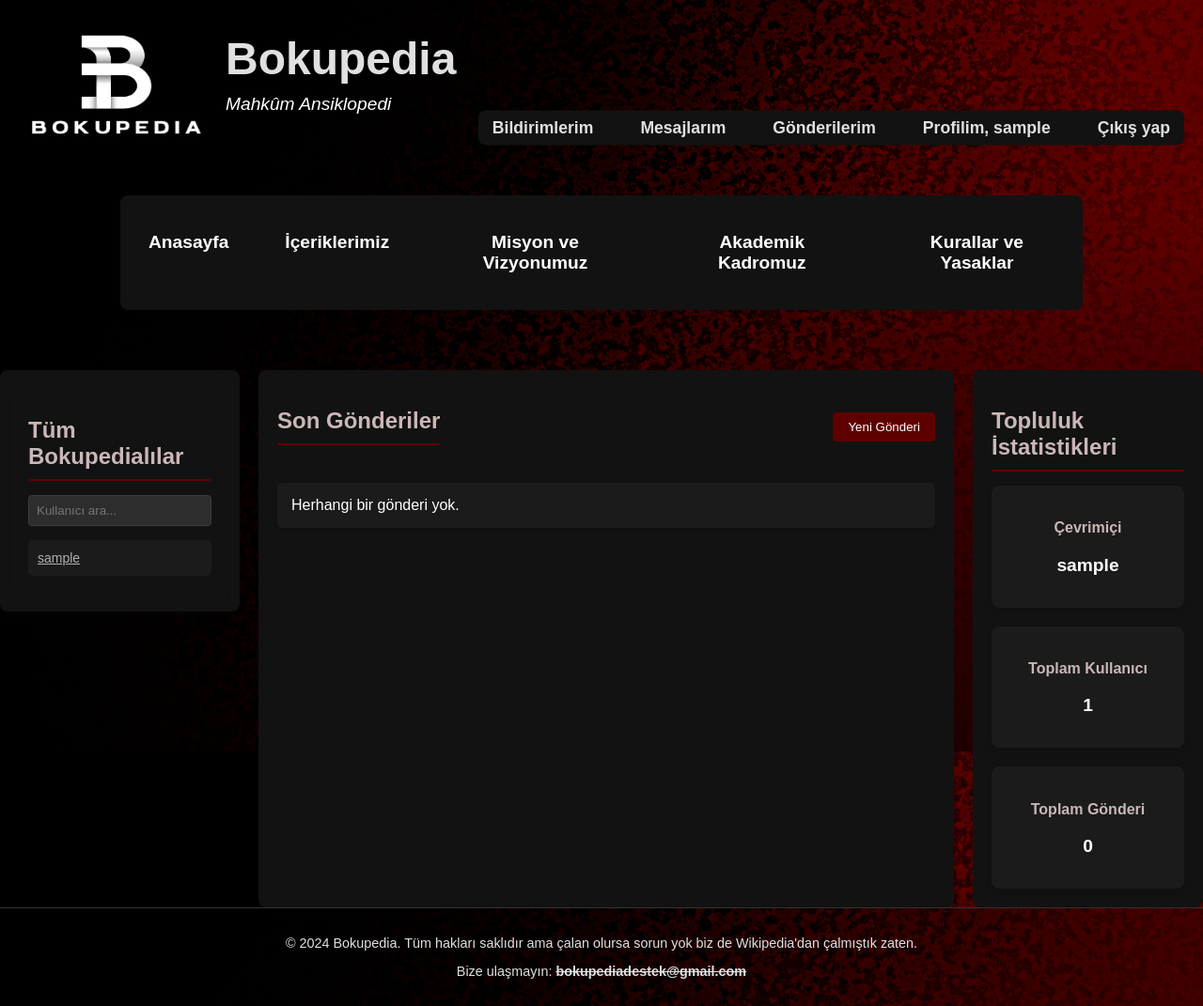
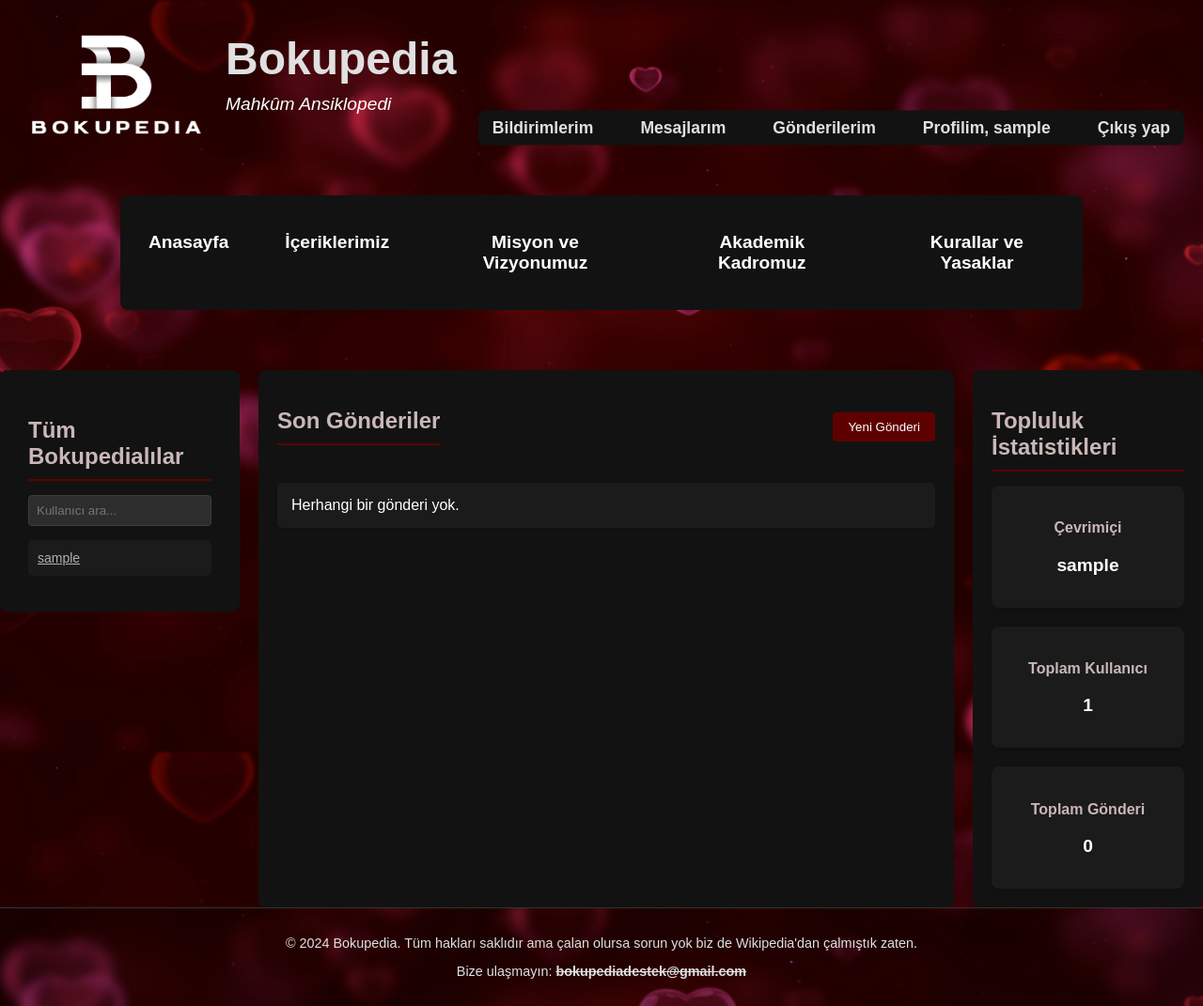
Before and after one commit to Bokupedia/Bokupedia, a Django app: page / in a window 1280 px wide. Shown: the whole page at 94% size. Run offline with Django 5.2, Linux system fonts and the light colour scheme; the visitor is signed in with stand-in values (Sample User, id 1); data comes from the database, SQL or seed files in the repository; data that the repository does not hold is empty; some libraries are stand-ins or nearby versions.

Commit message:
wallpaper

```diff
--- a/static/css/style.css
+++ b/static/css/style.css
@@ -222,7 +222,7 @@
 
   /* Background */
   .bg-wallpaper {
-    background: url('/static/images/wallpapers/header-image.jpg');
+    background: url('/static/images/wallpapers/wallpaper2.jpg');
     background-color: #121212;
     background-size: cover;
     background-position: center;
```
Also changed, not shown: static/images/wallpapers/wallpaper.jpg (renamed from static/images/wallpapers/header-image.jpg), static/images/wallpapers/wallpaper2.jpg (added).
